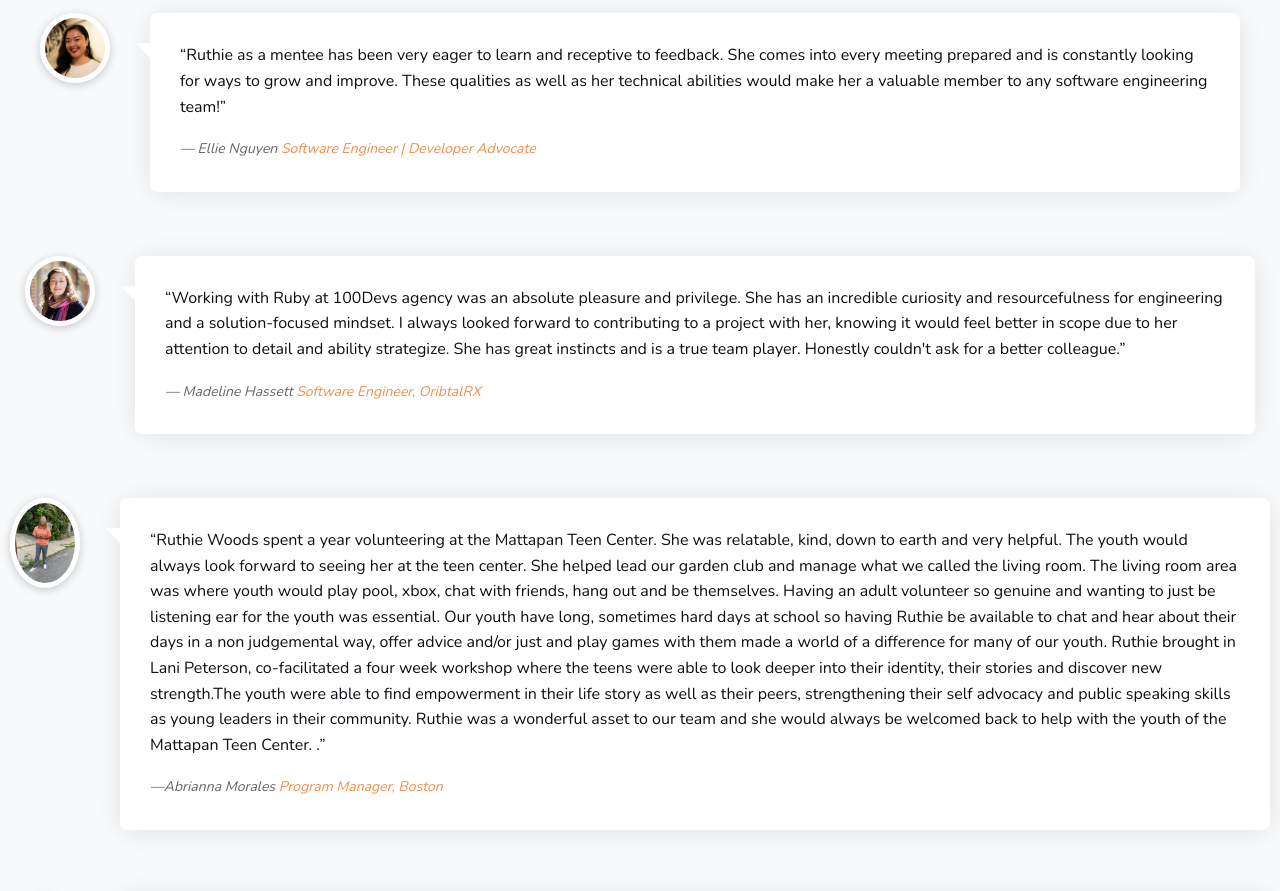
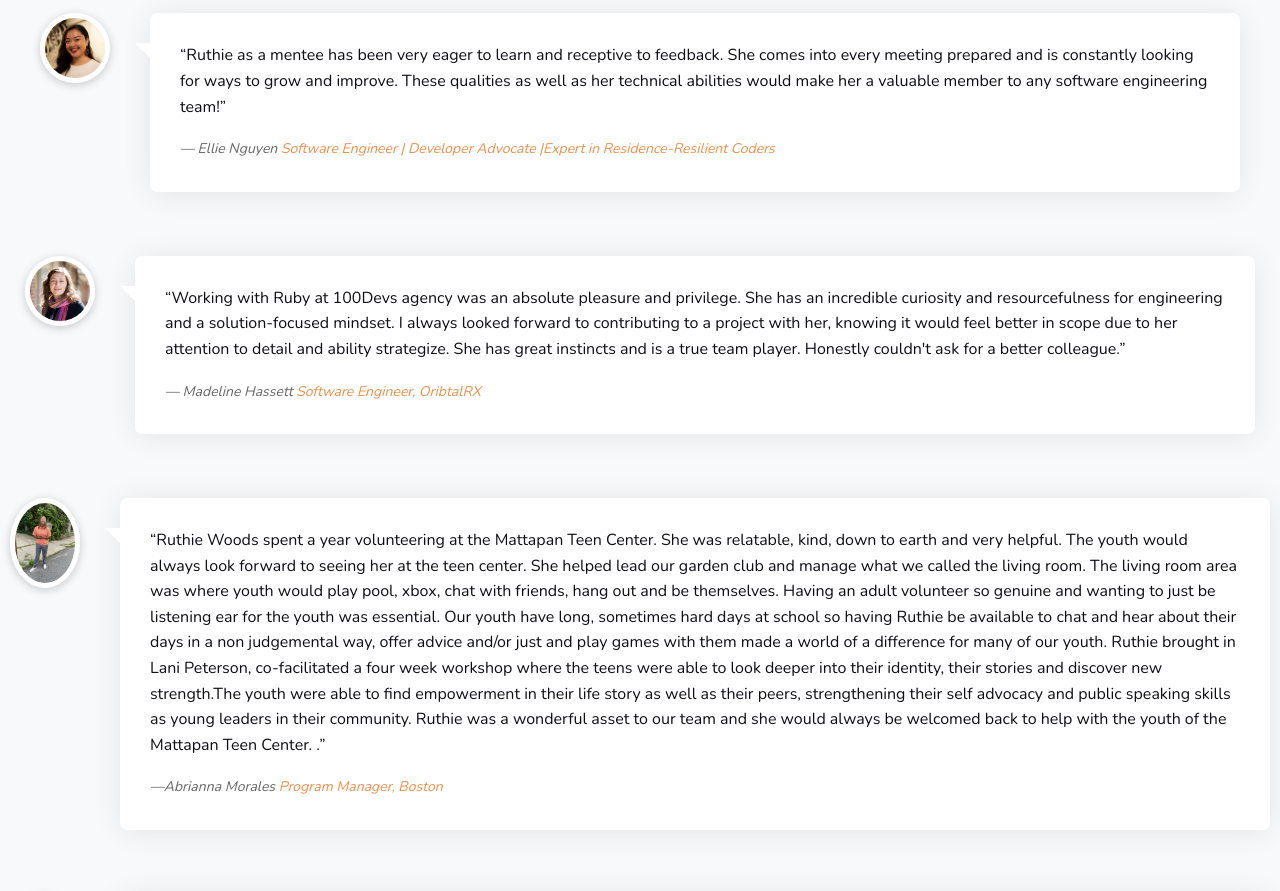
Before and after one commit to RubyWoodsDev/endev-portfolio-2022, a plain HTML site: page index.html in a window 1280 px wide. Shown: the part 4080-4971 px from the top of the page. Drawn offline with nearby package versions, Linux system fonts and the light colour scheme; files whose address does not match are found by name.

Commit message:
updated href for reference

```diff
--- a/index.html
+++ b/index.html
@@ -410,7 +410,7 @@
                   </div>
                   <blockquote class="block-47-quote">
                     <p>&ldquo;Ruthie as a mentee has been very eager to learn and receptive to feedback. She comes into every meeting prepared and is constantly looking for ways to grow and improve. These qualities as well as her technical abilities would make her a valuable member to any software engineering team!&rdquo;</p>
-                <cite class="block-47-quote-author">&mdash; Ellie Nguyen <a href="https://holistictech.io/blog">Software Engineer | Developer Advocate </a>
+                <cite class="block-47-quote-author">&mdash; Ellie Nguyen <a href="http://www.resilientcoders.org/">Software Engineer | Developer Advocate |Expert in Residence-Resilient Coders</a>
                   </blockquote>
                 </div>
               </div>
```
